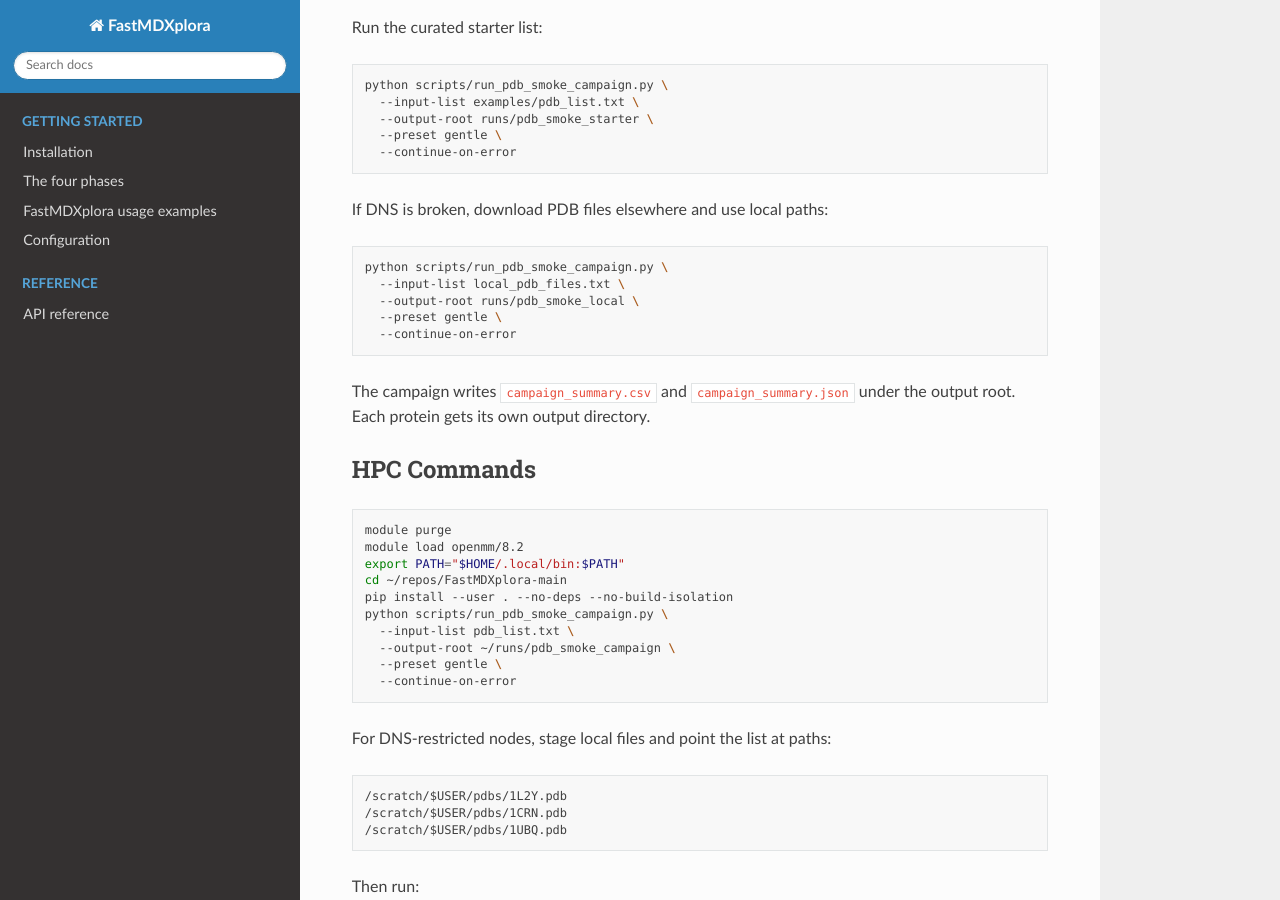
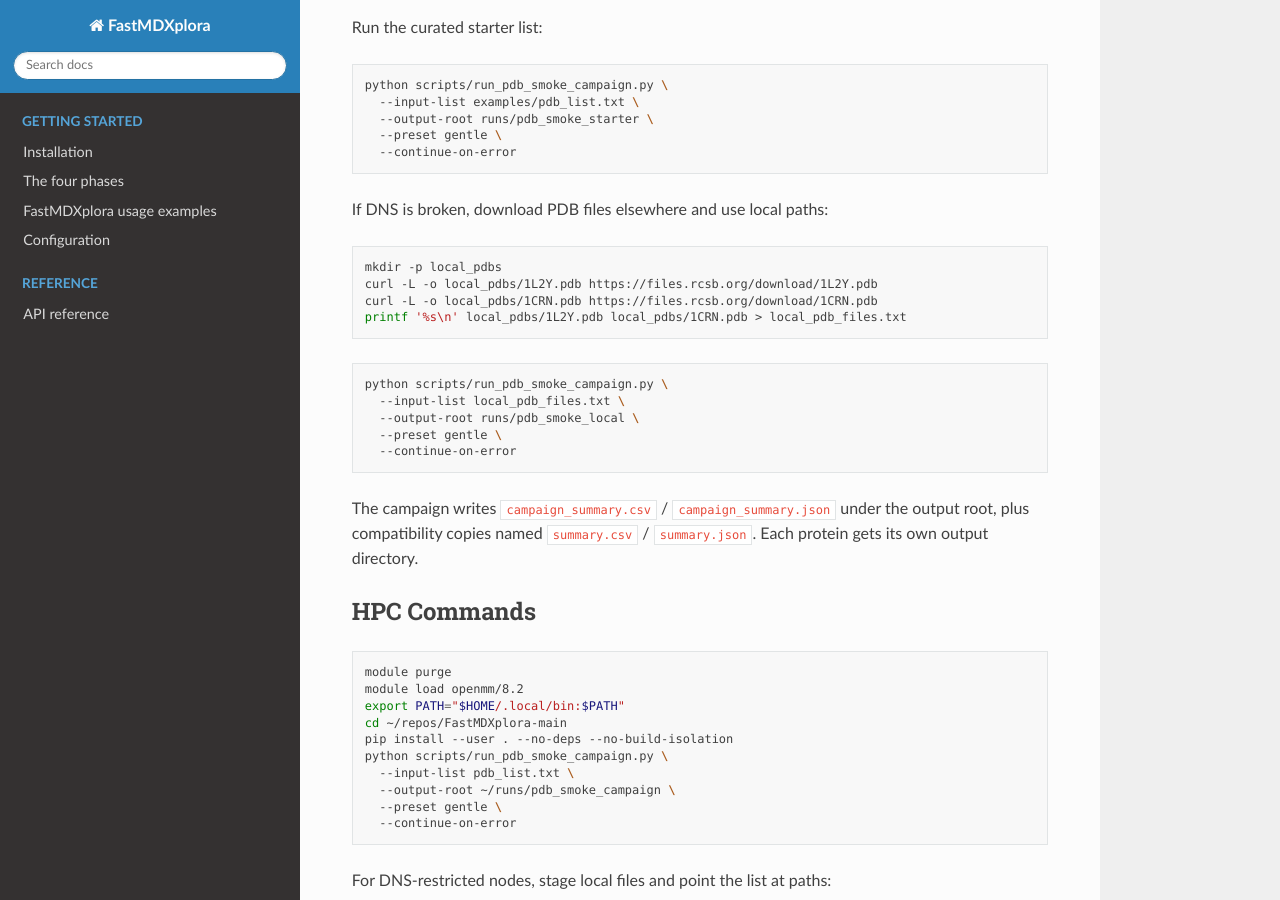
Before and after one commit to princeote/FastMDXplora, a Sphinx documentation site: the page built from docs/pdb_smoke_campaign.md, in a window 1280 px wide and 900 px high, scrolled down 1517 px. Built offline with Sphinx 7.4.7 and the Read the Docs theme 3.1.0, drawn with Linux system fonts in a browser that asks for light colours; the version number could not be read and is left out.

````diff
--- a/docs/pdb_smoke_campaign.md
+++ b/docs/pdb_smoke_campaign.md
@@ -68,6 +68,13 @@ python scripts/run_pdb_smoke_campaign.py \
 If DNS is broken, download PDB files elsewhere and use local paths:
 
 ```bash
+mkdir -p local_pdbs
+curl -L -o local_pdbs/1L2Y.pdb https://files.rcsb.org/download/1L2Y.pdb
+curl -L -o local_pdbs/1CRN.pdb https://files.rcsb.org/download/1CRN.pdb
+printf '%s\n' local_pdbs/1L2Y.pdb local_pdbs/1CRN.pdb > local_pdb_files.txt
+```
+
+```bash
 python scripts/run_pdb_smoke_campaign.py \
   --input-list local_pdb_files.txt \
   --output-root runs/pdb_smoke_local \
@@ -75,8 +82,9 @@ python scripts/run_pdb_smoke_campaign.py \
   --continue-on-error
 ```
 
-The campaign writes `campaign_summary.csv` and `campaign_summary.json` under
-the output root. Each protein gets its own output directory.
+The campaign writes `campaign_summary.csv` / `campaign_summary.json` under
+the output root, plus compatibility copies named `summary.csv` /
+`summary.json`. Each protein gets its own output directory.
 
 ## HPC Commands
 
````
Also changed, not shown: README.md (+7 -2 lines), docs/configuration.md (+4 -2 lines), docs/usage_examples.md (+8 -4 lines), examples/README.md, 1 other file.
